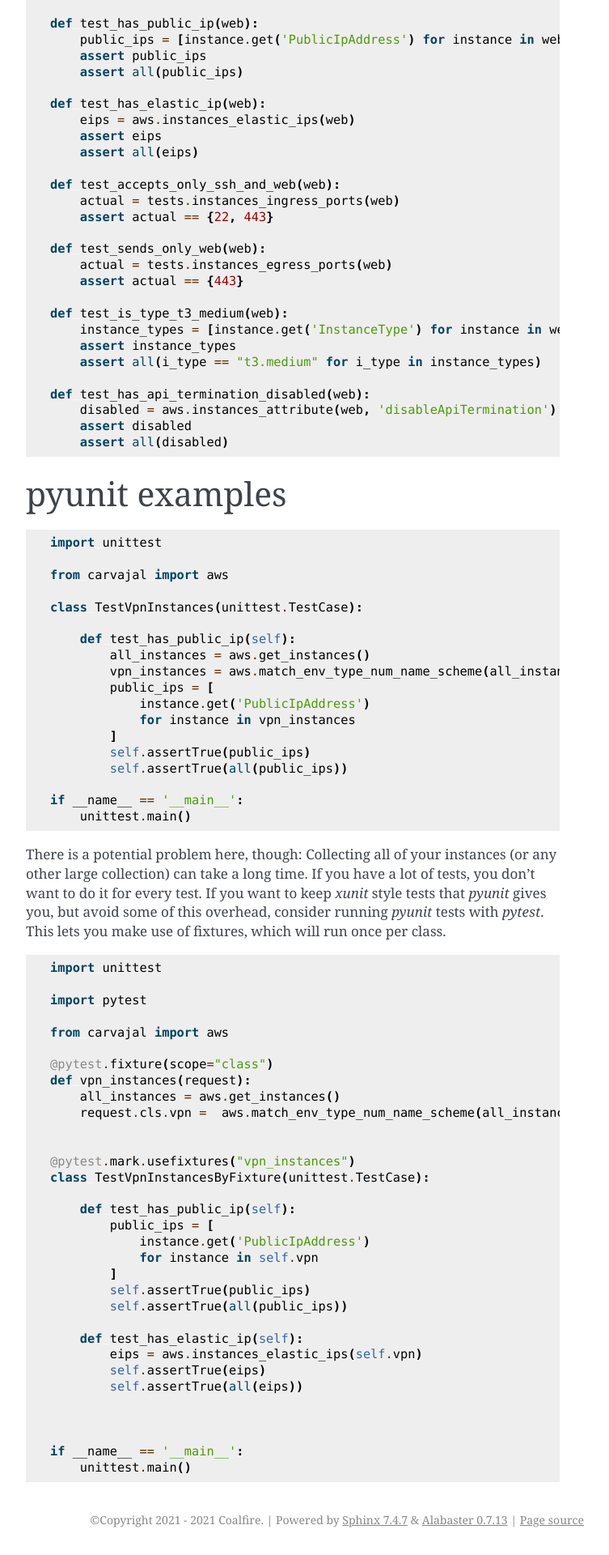
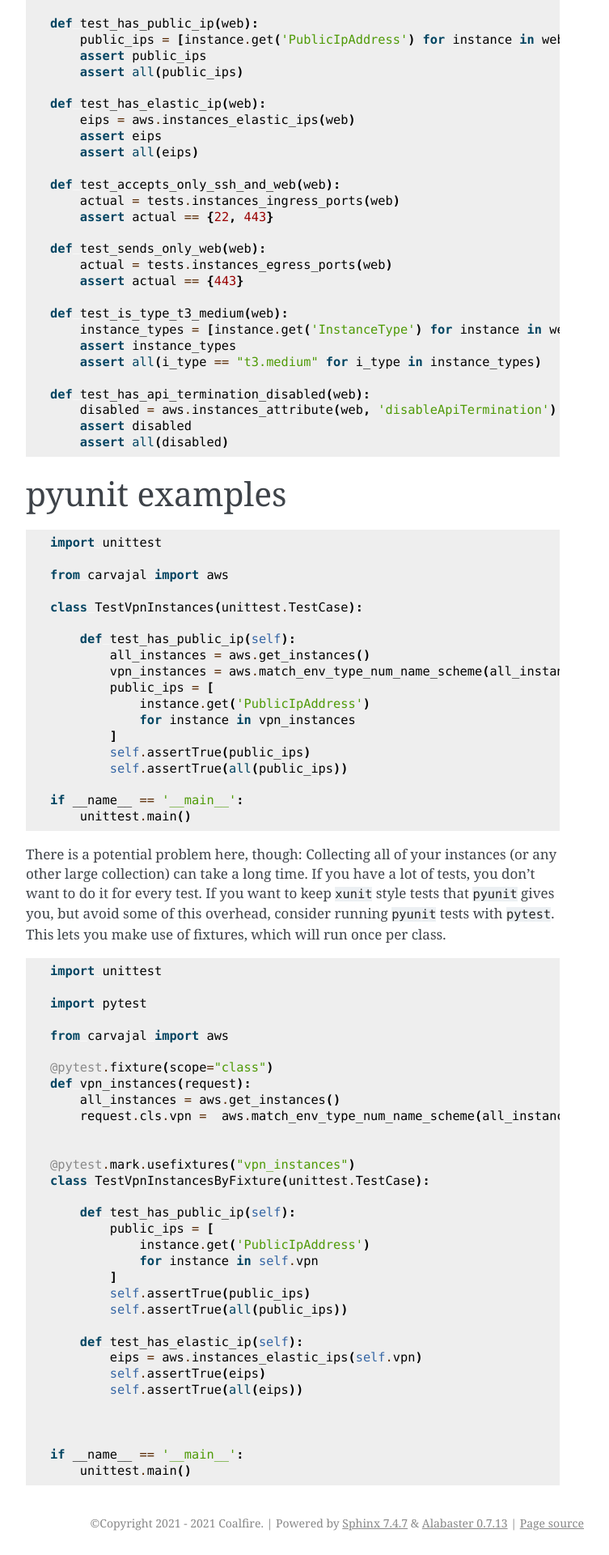
Before and after one commit to coalfire/carvajal, a Sphinx documentation site: the page built from docs/examples.rst, in a window 1280 px wide. Shown: the part 1704-3624 px from the top of the page at 81% size, without its empty margins (388-1141 px from the left). Built offline with Sphinx 7.4.7, drawn with Linux system fonts in a browser that asks for light colours.

Commit message:
minor documentation bugfixes

```diff
--- a/docs/examples.rst
+++ b/docs/examples.rst
@@ -144,9 +144,9 @@ There is a potential problem here, though:
 Collecting all of your instances (or any other large collection) can take a
 long time.
 If you have a lot of tests, you don't want to do it for every test.
-If you want to keep `xunit` style tests that `pyunit` gives you,
+If you want to keep ``xunit`` style tests that ``pyunit`` gives you,
 but avoid some of this overhead,
-consider running `pyunit` tests with `pytest`.
+consider running ``pyunit`` tests with ``pytest``.
 This lets you make use of fixtures, which will run once per class.
 
 .. code-block:: python
```
